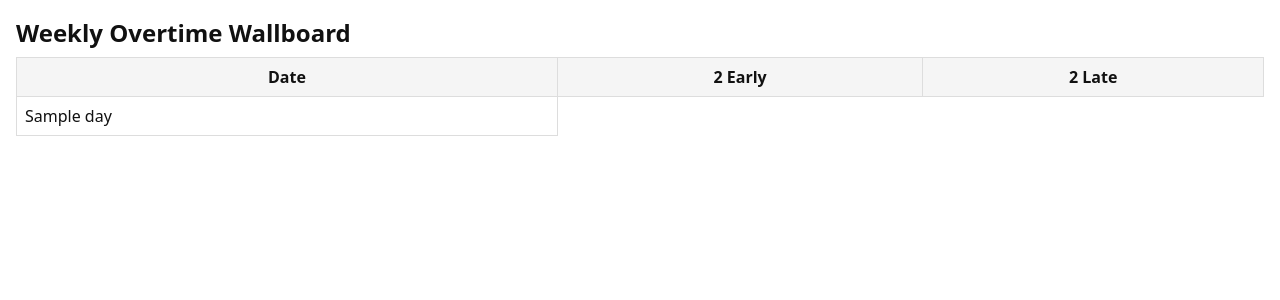
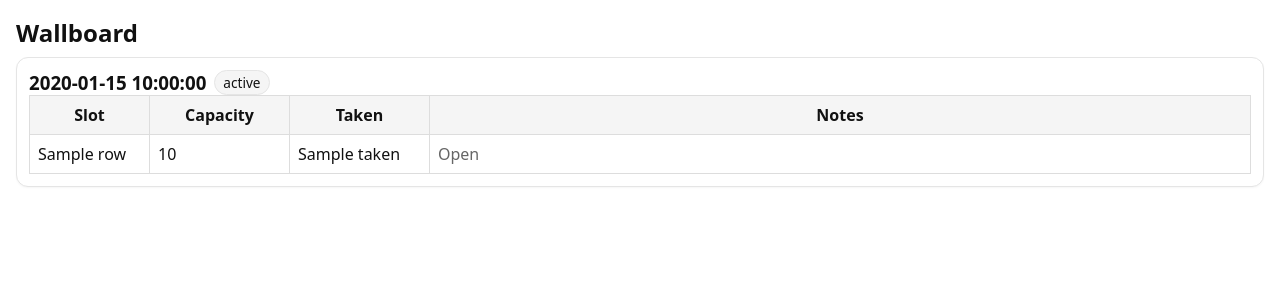
Before and after one commit to parkerwlee-cloud/Tracy-overtime-project, a Flask app: template templates/display.html in a window 1280 px wide. Shown: the part 56-356 px from the top of the page. Run offline with Flask 3, Linux system fonts and the light colour scheme; the template is opened without the code that fills it: most values are stand-ins (such as "Sample title", 1, 10 or a date in 2020).

Commit message:
Update display.html

```diff
--- a/templates/display.html
+++ b/templates/display.html
@@ -1,37 +1,47 @@
 {% extends "_base.html" %}
 {% block content %}
-<h2>Weekly Overtime Wallboard</h2>
+<h2>Wallboard</h2>
+
+{% for day in grid %}
+  <div class="card">
+    <div class="row">
+      <h3 style="margin:0">{{ day.date }}</h3>
+      {% for r in day.rows %}
+        {% if r.state_hint %}
+          <span class="tag" title="{{ r.state_hint }}">{{ r.state_hint }}</span>
+        {% endif %}
+      {% endfor %}
+    </div>
 
     <table>
+      <thead>
         <tr>
-    <th>Date</th>
-    <th>2 Early</th>
-    <th>2 Late</th>
+          <th style="width:120px">Slot</th>
+          <th style="width:140px">Capacity</th>
+          <th style="width:140px">Taken</th>
+          <th>Notes</th>
         </tr>
-
-  {% for day, slots in grid.items() %}
+      </thead>
+      <tbody>
+        {% for r in day.rows %}
         <tr>
-    <td style="white-space:nowrap">{{ day }}</td>
-
-    {% for label, code in SLOT_TYPES %}
+          <td>{{ r.label }}</td>
+          <td>{{ r.capacity }}</td>
+          <td>{{ r.taken }}</td>
           <td>
-      {% if slots.get(code) %}
-        {% set s = slots.get(code) %}
-        {% for p in s.people %}
-          {{ p.name }} ({{ p.clock }}){% if p.is_second_2l %} <span class="pill">2nd 2L</span>{% endif %}<br>
-        {% endfor %}
-        {% if not s.people %}<em class="muted">Empty</em>{% endif %}
-        {% if s.categories %}
-          <div class="muted" style="margin-top:.25rem">
-            Categories: {% for c in s.categories %}<span class="pill">{{ c }}</span>{% endfor %}
-          </div>
-        {% endif %}
+            {% if r.disabled %}
+              <span class="muted">{{ r.state_hint or "Closed" }}</span>
+            {% elif r.capacity <= r.taken %}
+              <span class="muted">Full</span>
             {% else %}
-        <em class="muted">n/a</em>
+              <span class="muted">Open</span>
             {% endif %}
           </td>
-    {% endfor %}
         </tr>
         {% endfor %}
+      </tbody>
     </table>
+  </div>
+{% endfor %}
+
 {% endblock %}
```
Lines whose indentation alone changed are shown as unchanged.
